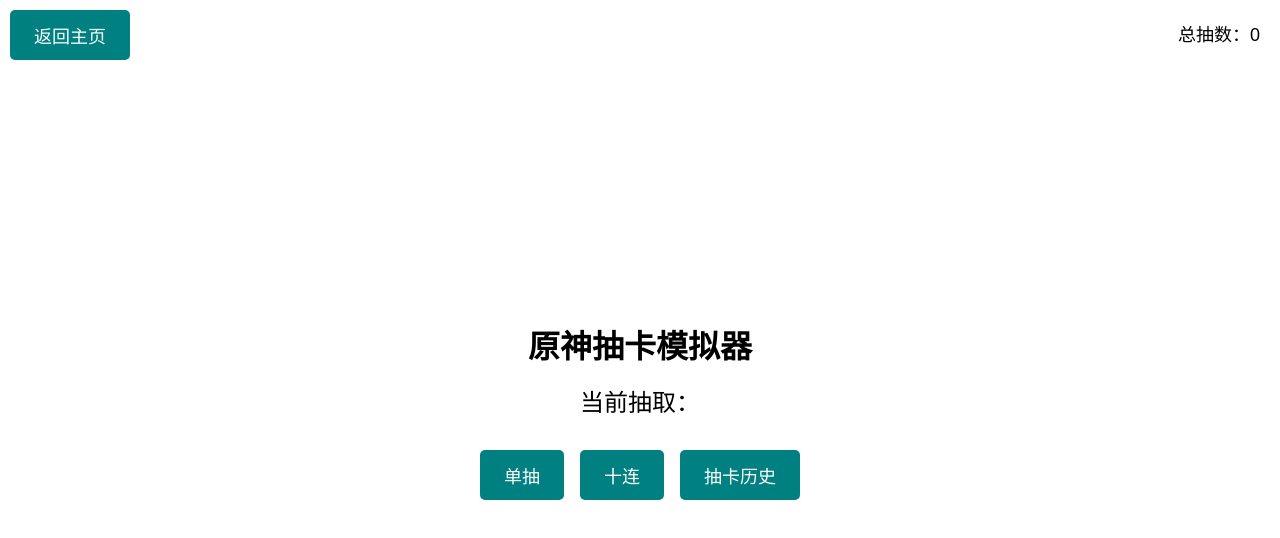
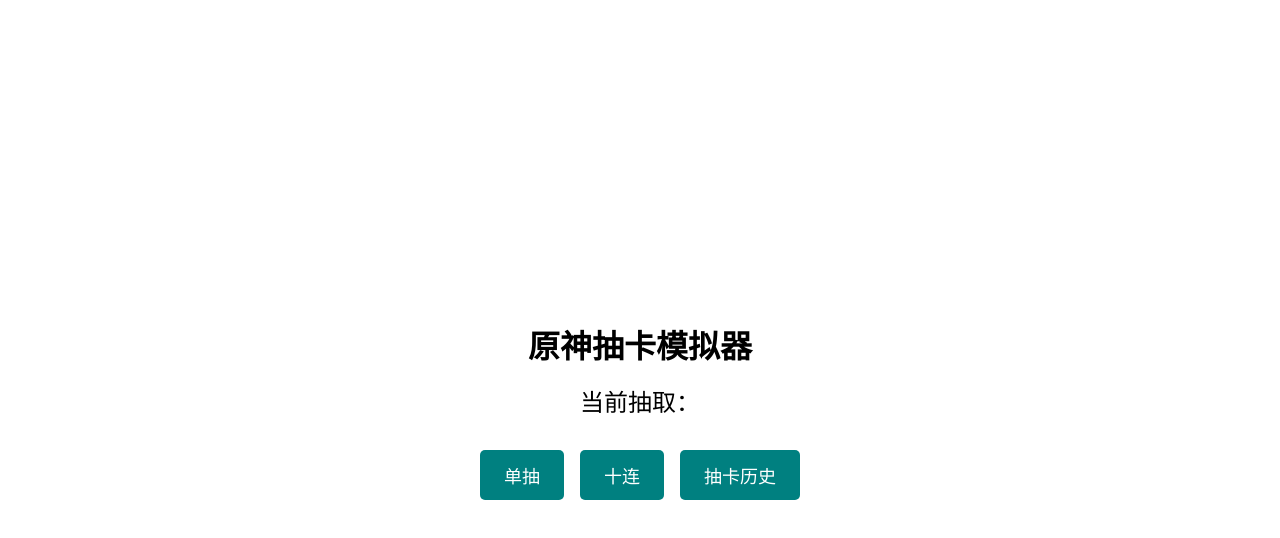
Before and after one commit to wuwuwuis/1234567, a plain HTML site: page gacha.html in a window 1280 px wide. Drawn offline with Linux system fonts and the light colour scheme.

Commit message:
Update gacha.html

```diff
--- a/gacha.html
+++ b/gacha.html
@@ -16,7 +16,6 @@
         <button id="singlePull" class="btn">单抽</button>
         <button id="tenPulls" class="btn">十连</button>
         <button id="historyButton" class="btn">抽卡历史</button>
-        <button id="returnHomeButton" class="btn return-home-btn">返回主页</button>
     </div>
     <div id="historyOverlay" class="history-overlay hidden">
         <button id="backButton" class="btn back-btn">返回</button>
```
